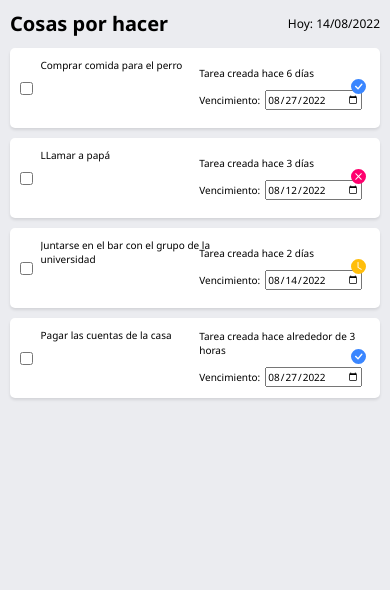
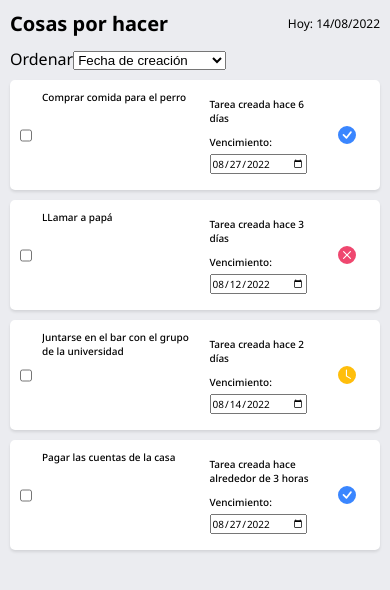
Before and after one commit to jporrego/prueba-licitalab_juan-pablo-orrego, a React (Create React App) app: page / in a window 390 px wide. Shown: the top 590 px of the page. Built offline with nearby package versions, Linux system fonts and the light colour scheme.

Commit message:
Task CSS responsive changes

```diff
--- a/src/App.tsx
+++ b/src/App.tsx
@@ -4,11 +4,13 @@ import { Counter } from "./features/counter/Counter";
 import Header from "./components/header/Header";
 import TasksList from "./features/tasks/TasksList";
 import styles from "./App.module.css";
+import Order from "./components/order/Order";
 
 function App() {
   return (
     <div className={styles.app}>
       <Header></Header>
+      <Order></Order>
       <TasksList></TasksList>
     </div>
   );
--- /dev/null
+++ b/src/components/date_state_icon/DateStateIcon.tsx
@@ -0,0 +1,44 @@
+import React from "react";
+import {
+  BsFillCheckCircleFill,
+  BsFillClockFill,
+  BsFillXCircleFill,
+} from "react-icons/bs";
+import styles from "../../features/tasks/Tasks.module.css";
+
+interface DateStateIcon {
+  dateState: string | undefined;
+  setDateState: React.Dispatch<
+    React.SetStateAction<"onTime" | "almostExpired" | "expired" | undefined>
+  >;
+}
+
+const DateStateIcon: React.FC<DateStateIcon> = ({
+  dateState,
+  setDateState,
+}) => {
+  const stateIcon = () => {
+    if (dateState === "onTime") {
+      return (
+        <div className={styles.stateIcon__onTime}>
+          <BsFillCheckCircleFill></BsFillCheckCircleFill>
+        </div>
+      );
+    } else if (dateState === "almostExpired") {
+      return (
+        <div className={styles.stateIcon__almostExpired}>
+          <BsFillClockFill></BsFillClockFill>
+        </div>
+      );
+    } else {
+      return (
+        <div className={styles.stateIcon__expired}>
+          <BsFillXCircleFill></BsFillXCircleFill>
+        </div>
+      );
+    }
+  };
+  return <div>{stateIcon()}</div>;
+};
+
+export default DateStateIcon;
--- /dev/null
+++ b/src/components/order/Order.tsx
@@ -0,0 +1,19 @@
+import React from "react";
+
+const Order = () => {
+  return (
+    <div>
+      <label htmlFor="order">Ordenar</label>
+
+      <select name="order" id="order">
+        <option value="creationDate" selected>
+          Fecha de creación
+        </option>
+        <option value="dueDate">Fecha de vencimiento</option>
+        <option value="state">Estado</option>
+      </select>
+    </div>
+  );
+};
+
+export default Order;
--- a/src/features/tasks/Task.tsx
+++ b/src/features/tasks/Task.tsx
@@ -1,13 +1,9 @@
 import React, { useState, useEffect } from "react";
 import { format, formatDistanceToNow, compareAsc, compareDesc } from "date-fns";
 import { Task as TaskType } from "../../types";
-import {
-  BsFillCheckCircleFill,
-  BsFillClockFill,
-  BsFillXCircleFill,
-} from "react-icons/bs";
 import styles from "./Tasks.module.css";
 import { es as esLocale } from "date-fns/locale";
+import DateStateIcon from "../../components/date_state_icon/DateStateIcon";
 
 interface TaskProps {
   task: TaskType;
@@ -40,28 +36,6 @@ const Task: React.FC<TaskProps> = ({ task }) => {
     console.log(new Date(e.target.value));
   };
 
-  const stateIcon = () => {
-    if (dateState === "onTime") {
-      return (
-        <div className={styles.stateIcon__onTime}>
-          <BsFillCheckCircleFill></BsFillCheckCircleFill>
-        </div>
-      );
-    } else if (dateState === "almostExpired") {
-      return (
-        <div className={styles.stateIcon__almostExpired}>
-          <BsFillClockFill></BsFillClockFill>
-        </div>
-      );
-    } else {
-      return (
-        <div className={styles.stateIcon__expired}>
-          <BsFillXCircleFill></BsFillXCircleFill>
-        </div>
-      );
-    }
-  };
-
   return (
     <div className={styles.task}>
       <input type="checkbox" />
@@ -84,7 +58,10 @@ const Task: React.FC<TaskProps> = ({ task }) => {
         </div>
       </div>
 
-      <div className={styles.stateIcon}>{stateIcon()}</div>
+      <DateStateIcon
+        dateState={dateState}
+        setDateState={setDateState}
+      ></DateStateIcon>
     </div>
   );
 };
--- a/src/features/tasks/Tasks.module.css
+++ b/src/features/tasks/Tasks.module.css
@@ -6,22 +6,24 @@
 
 .task {
     display: grid;
-    grid-template-columns: min-content 50% 33% 1fr;
+    grid-template-columns: min-content 45% 30% 1fr;
     align-items: center;
     justify-items: center;
-    gap: .75rem;
-    height: 8rem;
+    gap: 1rem;
+    height: 11rem;
     background-color: var(--white);
     padding: 1rem;
     border-radius: .5rem;
     box-shadow: 0px 2px 3px rgba(0, 0, 0, .1);
     font-size: 1rem;
+    font-weight: 500;
 }
 
 .description {
     max-width: 100%;
     height: 100%;
     overflow: auto;
+    font-weight: 500;
     justify-self: start;
 }
 
@@ -35,8 +37,9 @@
 
 .dueDate {
     display: flex;
+    flex-direction: column;
     gap: .5rem;
-    align-items: center;
+    align-items: start;
     justify-content: start;
 }
 
@@ -57,16 +60,26 @@ input[type=date] {
     font-size: 1rem;
 }
 
-svg {
-    font-size: 1.5rem;
+input[type=checkbox] {
+    width: 1.2rem;
 }
 
-@media only screen and (min-width: 400px) {
+div svg {
+    display: flex;
+    align-items: center;
+    justify-content: center;
+}
+
+svg {
+    font-size: 1.8rem;
+}
+
+@media only screen and (min-width: 450px) {
 
     /* For desktop: */
     .task {
         display: grid;
-        grid-template-columns: 5% 40% 1fr max-content;
+        grid-template-columns: 5% 45% 40% max-content;
         align-items: center;
         justify-items: center;
         gap: .75rem;
@@ -77,6 +90,14 @@ svg {
         font-size: 1.1rem;
     }
 
+    .dueDate {
+        display: flex;
+        flex-direction: row;
+        align-items: center;
+        justify-content: start;
+        gap: .5rem;
+    }
+
     svg {
         font-size: 2.25rem;
     }
--- a/src/index.css
+++ b/src/index.css
@@ -5,7 +5,7 @@
   --white: #fff;
   --blue: #3a86ff;
   --yellow: #ffbe0b;
-  --red: #ff006e;
+  --red: #ef476f;
   --grey: #ebecf0;
   /* Fonts */
   --font-primary: 'Noto Sans', sans-serif;
```
